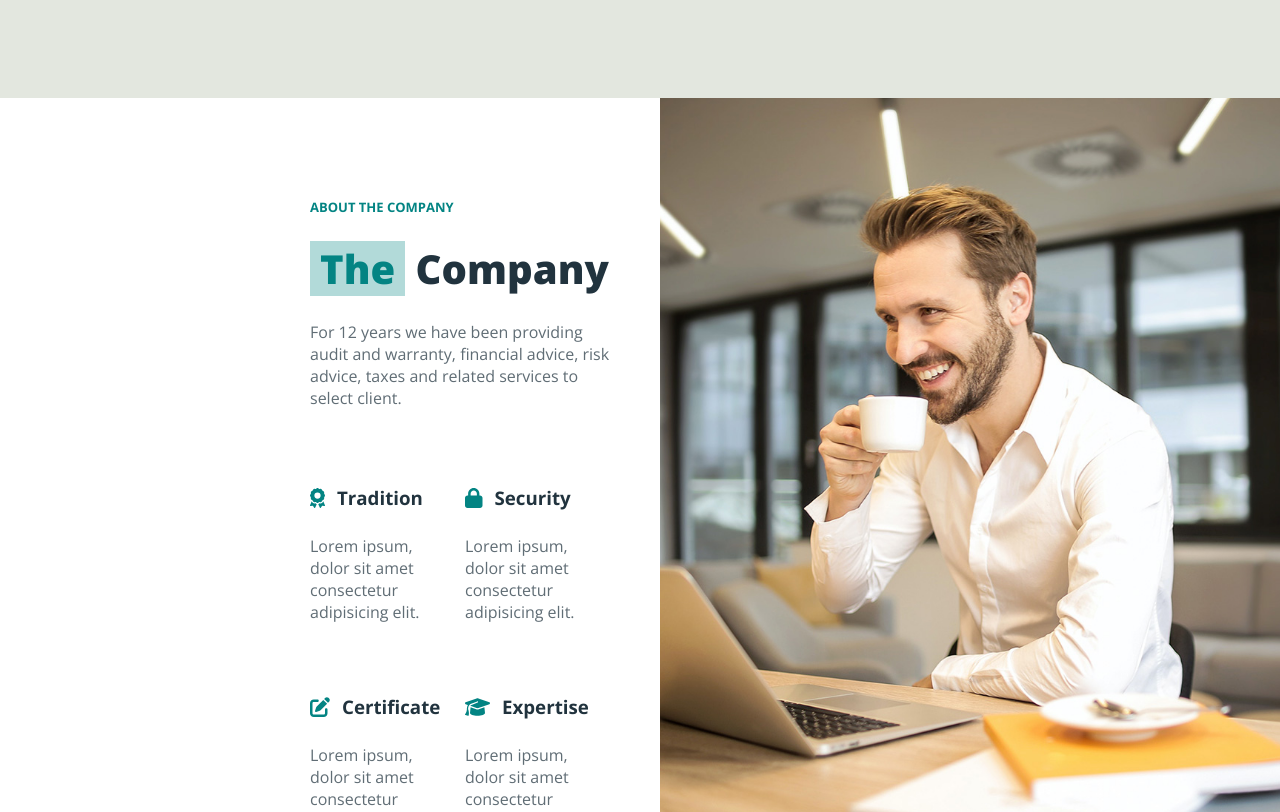
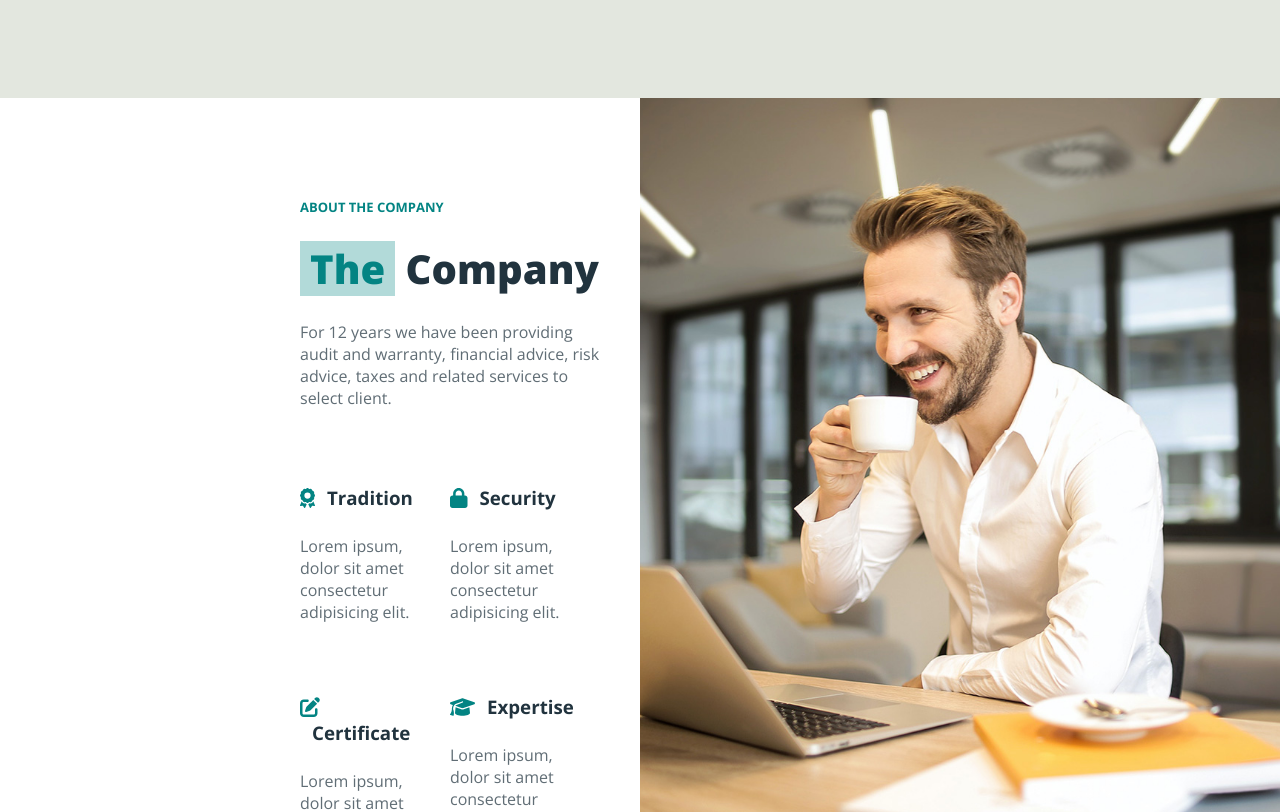
Before and after one commit to RiccardoImperato/proj-html-vuejs, a Vue app: page / in a window 1280 px wide. Shown: the part 1097-1909 px from the top of the page. Built offline with nearby package versions, Linux system fonts and the light colour scheme.

Commit message:
fix: padding al posto di gap per responsive

```diff
--- a/src/components/footer/FooterTop.vue
+++ b/src/components/footer/FooterTop.vue
@@ -80,7 +80,6 @@ export default {
 
 .box {
     display: flex;
-    gap: 50px;
     color: $primary-font-color;
     padding: 130px 0;
 
@@ -89,6 +88,7 @@ export default {
         display: flex;
         flex-direction: column;
         gap: 20px;
+        padding-right: 40px;
 
         img {
             height: 50px;
--- a/src/components/header/Banner.vue
+++ b/src/components/header/Banner.vue
@@ -58,6 +58,7 @@ export default {
         }
 
         ul {
+            flex-wrap: wrap;
             align-items: center;
             gap: 30px;
         }
--- a/src/components/header/Navbar.vue
+++ b/src/components/header/Navbar.vue
@@ -45,6 +45,7 @@ export default {
     }
 
     ul {
+        flex-wrap: wrap;
         align-items: center;
         gap: 35px;
 
--- a/src/components/main/Company.vue
+++ b/src/components/main/Company.vue
@@ -67,19 +67,19 @@ export default {
 
 .container {
     display: flex;
-    gap: 40px;
     background-color: #fff;
 
     .left {
         width: 50%;
+        padding-right: 40px;
         display: flex;
         flex-direction: column;
         align-items: flex-end;
-        gap: 75px;
 
         .title {
             width: 50%;
             margin-top: 100px;
+            margin-bottom: 75px;
 
             h2 {
                 margin: 25px 0;
--- a/src/components/main/Message.vue
+++ b/src/components/main/Message.vue
@@ -77,11 +77,11 @@ export default {
 
     .box {
         display: flex;
-        gap: 50px;
         padding: 130px 0;
 
         .left {
             width: 70%;
+            padding-right: 40px;
 
             .title {
                 margin-bottom: 50px;
@@ -141,6 +141,7 @@ export default {
             display: flex;
             flex-direction: column;
             gap: 30px;
+            overflow: hidden;
 
             h3 {
                 font-size: 25px;
@@ -174,7 +175,7 @@ export default {
 
             button {
                 color: $primary-color;
-                width: 100px;
+                max-width: 80px;
                 text-align: center;
 
                 &:hover {
```
